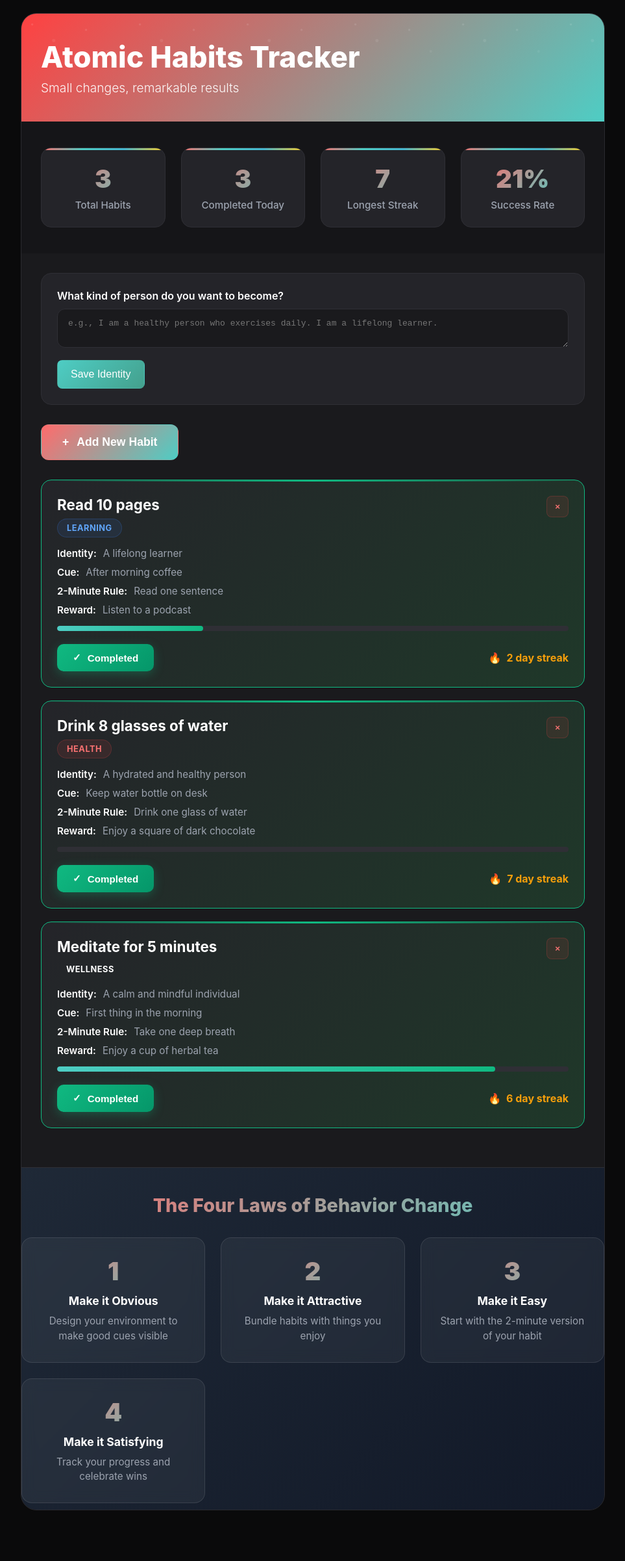
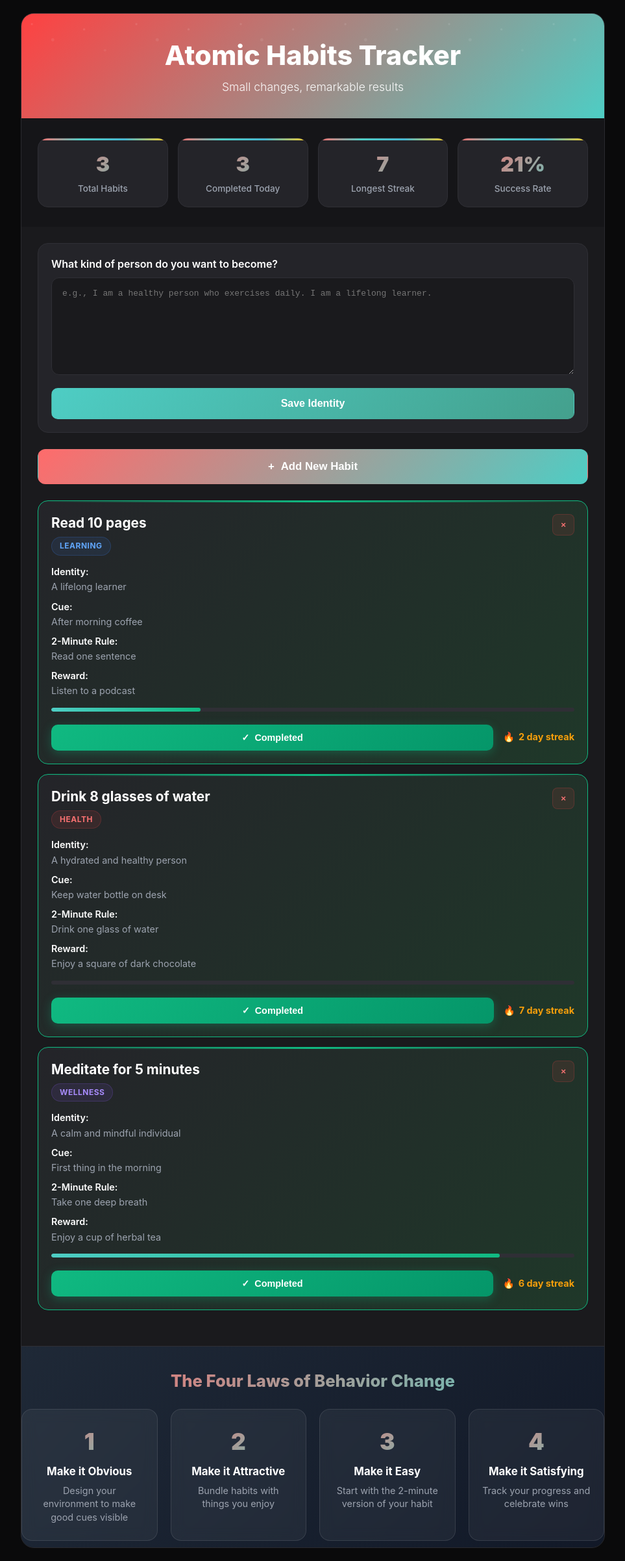
Before and after one commit to CalenCritchfield/atomicHabitApp, a plain HTML site: page index.html in a window 1280 px wide. Shown: the whole page at 65% size, without its empty margins (158-1121 px from the left). Before the commit the page ends 2344 px from the top, so only its background shows below. Drawn offline with Linux system fonts and the light colour scheme.

Commit message:
updated CSS and responsive mode

```diff
--- a/style.css
+++ b/style.css
@@ -9,15 +9,16 @@ body {
     sans-serif;
   background: #0a0a0b;
   min-height: 100vh;
-  padding: 20px;
+  padding: 10px;
   color: #ffffff;
+  line-height: 1.4;
 }
 
 .container {
   max-width: 900px;
   margin: 0 auto;
   background: #1a1a1d;
-  border-radius: 24px;
+  border-radius: 20px;
   border: 1px solid #2a2a2f;
   overflow: hidden;
 }
@@ -25,9 +26,10 @@ body {
 .header {
   background: linear-gradient(135deg, #ff4141 0%, #4ecdc4 100%);
   color: white;
-  padding: 40px 30px;
+  padding: 25px 20px;
   position: relative;
   overflow: hidden;
+  text-align: center;
 }
 
 .header::before {
@@ -41,7 +43,7 @@ body {
 }
 
 .header h1 {
-  font-size: 2.8em;
+  font-size: 2.2em;
   margin-bottom: 8px;
   font-weight: 800;
   position: relative;
@@ -50,7 +52,7 @@ body {
 
 .header p {
   opacity: 0.95;
-  font-size: 1.2em;
+  font-size: 1.1em;
   font-weight: 300;
   position: relative;
   z-index: 1;
@@ -58,15 +60,15 @@ body {
 
 .stats {
   display: grid;
-  grid-template-columns: repeat(auto-fit, minmax(180px, 1fr));
-  gap: 24px;
-  padding: 40px 30px;
+  grid-template-columns: repeat(2, 1fr);
+  gap: 15px;
+  padding: 20px;
   background: #151518;
 }
 
 .stat-card {
   background: #242429;
-  padding: 24px;
+  padding: 18px 15px;
   border-radius: 16px;
   text-align: center;
   border: 1px solid #2f2f35;
@@ -86,15 +88,15 @@ body {
 }
 
 .stat-card:hover {
-  transform: translateY(-4px);
+  transform: translateY(-2px);
   border-color: #4ecdc4;
 }
 
 .stat-number {
-  font-size: 2.4em;
+  font-size: 2em;
   font-weight: 900;
   color: #ffffff;
-  margin-bottom: 8px;
+  margin-bottom: 5px;
   background: linear-gradient(135deg, #ff6b6b, #4ecdc4);
   -webkit-background-clip: text;
   -webkit-text-fill-color: transparent;
@@ -103,12 +105,12 @@ body {
 
 .stat-label {
   color: #9ca3af;
-  font-size: 0.95em;
+  font-size: 0.85em;
   font-weight: 500;
 }
 
 .main-content {
-  padding: 30px;
+  padding: 20px;
   background: #1a1a1d;
 }
 
@@ -116,17 +118,19 @@ body {
   background: linear-gradient(135deg, #ff6b6b 0%, #4ecdc4 100%);
   color: white;
   border: none;
-  padding: 16px 32px;
+  padding: 16px 24px;
   border-radius: 12px;
-  font-size: 1.1em;
+  font-size: 1.05em;
   font-weight: 600;
   cursor: pointer;
-  margin-bottom: 30px;
+  margin-bottom: 25px;
   display: flex;
   align-items: center;
-  gap: 12px;
+  justify-content: center;
+  gap: 10px;
   transition: all 0.3s ease;
   border: 1px solid transparent;
+  width: 100%;
 }
 
 .add-habit-btn:hover {
@@ -136,9 +140,9 @@ body {
 
 .habit-form {
   background: #242429;
-  padding: 32px;
+  padding: 25px 20px;
   border-radius: 16px;
-  margin-bottom: 30px;
+  margin-bottom: 25px;
   display: none;
   border: 1px solid #2f2f35;
 }
@@ -149,7 +153,7 @@ body {
 
 .form-row {
   display: grid;
-  grid-template-columns: 1fr 1fr;
+  grid-template-columns: 1fr;
   gap: 15px;
   margin-bottom: 15px;
 }
@@ -163,7 +167,7 @@ body {
   margin-bottom: 8px;
   font-weight: 600;
   color: #ffffff;
-  font-size: 0.95em;
+  font-size: 0.9em;
 }
 
 .form-group input,
@@ -198,12 +202,14 @@ body {
 }
 
 .btn {
-  padding: 12px 20px;
+  padding: 14px 20px;
   border: none;
-  border-radius: 8px;
+  border-radius: 10px;
   cursor: pointer;
   font-size: 1em;
   transition: all 0.2s;
+  flex: 1;
+  font-weight: 600;
 }
 
 .btn-primary {
@@ -232,14 +238,14 @@ body {
 
 .habits-grid {
   display: grid;
-  gap: 20px;
+  gap: 15px;
 }
 
 .habit-card {
   background: #242429;
   border: 1px solid #2f2f35;
   border-radius: 16px;
-  padding: 24px;
+  padding: 20px;
   transition: all 0.3s ease;
   position: relative;
   overflow: hidden;
@@ -259,8 +265,8 @@ body {
 
 .habit-card:hover {
   border-color: #4ecdc4;
-  transform: translateY(-4px);
-  box-shadow: 0 12px 40px rgba(0, 0, 0, 0.3);
+  transform: translateY(-2px);
+  box-shadow: 0 8px 25px rgba(0, 0, 0, 0.3);
 }
 
 .habit-card:hover::before {
@@ -282,20 +288,22 @@ body {
   justify-content: space-between;
   align-items: flex-start;
   margin-bottom: 15px;
+  gap: 10px;
 }
 
 .habit-name {
-  font-size: 1.4em;
+  font-size: 1.3em;
   font-weight: 700;
   color: #ffffff;
   margin-bottom: 8px;
+  line-height: 1.3;
 }
 
 .habit-category {
   display: inline-block;
-  padding: 6px 14px;
+  padding: 5px 12px;
   border-radius: 20px;
-  font-size: 0.8em;
+  font-size: 0.75em;
   font-weight: 700;
   text-transform: uppercase;
   letter-spacing: 0.5px;
@@ -325,22 +333,28 @@ body {
   border: 1px solid rgba(236, 72, 153, 0.2);
 }
 
+.category-wellness {
+  background: rgba(139, 92, 246, 0.1);
+  color: #a78bfa;
+  border: 1px solid rgba(139, 92, 246, 0.2);
+}
+
 .habit-details {
   margin: 15px 0;
 }
 
 .habit-detail {
   display: flex;
-  align-items: center;
+  flex-direction: column;
   margin-bottom: 10px;
-  font-size: 0.95em;
+  font-size: 0.9em;
   color: #9ca3af;
 }
 
 .habit-detail strong {
-  margin-right: 10px;
   color: #ffffff;
   font-weight: 600;
+  margin-bottom: 3px;
 }
 
 .habit-actions {
@@ -348,10 +362,11 @@ body {
   justify-content: space-between;
   align-items: center;
   margin-top: 20px;
+  gap: 15px;
 }
 
 .complete-btn {
-  padding: 12px 24px;
+  padding: 12px 20px;
   border: none;
   border-radius: 10px;
   cursor: pointer;
@@ -359,8 +374,11 @@ body {
   transition: all 0.3s ease;
   display: flex;
   align-items: center;
-  gap: 10px;
-  font-size: 0.95em;
+  justify-content: center;
+  gap: 8px;
+  font-size: 0.9em;
+  flex: 1;
+  min-width: 120px;
 }
 
 .complete-btn.completed {
@@ -383,24 +401,47 @@ body {
 .streak-display {
   display: flex;
   align-items: center;
-  gap: 8px;
+  gap: 6px;
   font-weight: 700;
   color: #f59e0b;
-  font-size: 1em;
+  font-size: 0.9em;
+  flex-shrink: 0;
+}
+
+.delete-btn {
+  background: rgba(239, 68, 68, 0.1);
+  color: #f87171;
+  border: 1px solid rgba(239, 68, 68, 0.2);
+  padding: 8px 10px;
+  border-radius: 8px;
+  cursor: pointer;
+  font-weight: 600;
+  transition: all 0.2s ease;
+  font-size: 18px;
+  width: 36px;
+  height: 36px;
+  display: flex;
+  align-items: center;
+  justify-content: center;
+  flex-shrink: 0;
+}
+
+.delete-btn:hover {
+  background: rgba(239, 68, 68, 0.2);
 }
 
 .four-laws {
   background: linear-gradient(135deg, #1f2937 0%, #111827 100%);
   color: white;
-  padding: 40px 30px;
-  margin: 30px -30px -30px -30px;
+  padding: 30px 20px;
+  margin: 25px -20px -20px -20px;
   border-top: 1px solid #2f2f35;
 }
 
 .four-laws h3 {
   text-align: center;
-  margin-bottom: 32px;
-  font-size: 1.8em;
+  margin-bottom: 25px;
+  font-size: 1.6em;
   font-weight: 800;
   background: linear-gradient(135deg, #ff6b6b, #4ecdc4);
   -webkit-background-clip: text;
@@ -410,13 +451,13 @@ body {
 
 .laws-grid {
   display: grid;
-  grid-template-columns: repeat(auto-fit, minmax(220px, 1fr));
-  gap: 24px;
+  grid-template-columns: 1fr;
+  gap: 20px;
 }
 
 .law-card {
   background: rgba(255, 255, 255, 0.05);
-  padding: 28px 24px;
+  padding: 25px 20px;
   border-radius: 16px;
   text-align: center;
   border: 1px solid rgba(255, 255, 255, 0.1);
@@ -425,15 +466,15 @@ body {
 }
 
 .law-card:hover {
-  transform: translateY(-4px);
+  transform: translateY(-2px);
   border-color: rgba(78, 205, 196, 0.3);
   box-shadow: 0 8px 32px rgba(0, 0, 0, 0.2);
 }
 
 .law-number {
-  font-size: 2.4em;
+  font-size: 2.2em;
   font-weight: 900;
-  margin-bottom: 12px;
+  margin-bottom: 10px;
   background: linear-gradient(135deg, #ff6b6b, #4ecdc4);
   -webkit-background-clip: text;
   -webkit-text-fill-color: transparent;
@@ -442,39 +483,39 @@ body {
 
 .law-title {
   font-weight: 700;
-  margin-bottom: 10px;
-  font-size: 1.1em;
+  margin-bottom: 8px;
+  font-size: 1.05em;
 }
 
 .law-card div:last-child {
   color: #9ca3af;
-  font-size: 0.95em;
-  line-height: 1.5;
+  font-size: 0.9em;
+  line-height: 1.4;
 }
 
 .empty-state {
   text-align: center;
-  padding: 80px 20px;
+  padding: 60px 20px;
   color: #6b7280;
 }
 
 .empty-state h3 {
   margin-bottom: 12px;
   color: #ffffff;
-  font-size: 1.4em;
+  font-size: 1.3em;
   font-weight: 700;
 }
 
 .empty-state p {
-  font-size: 1.05em;
+  font-size: 1em;
+  line-height: 1.5;
 }
 
-/* New styles for progress bar and identity */
 .progress-bar-container {
   width: 100%;
   background-color: #2f2f35;
   border-radius: 10px;
-  height: 8px;
+  height: 6px;
   margin-top: 15px;
   overflow: hidden;
 }
@@ -489,9 +530,9 @@ body {
 
 .identity-statement {
   background: #242429;
-  padding: 24px;
+  padding: 20px;
   border-radius: 16px;
-  margin-bottom: 30px;
+  margin-bottom: 25px;
   border: 1px solid #2f2f35;
 }
 
@@ -512,8 +553,9 @@ body {
   transition: all 0.2s ease;
   background: #1a1a1d;
   color: #ffffff;
-  min-height: 60px;
+  min-height: 150px;
   resize: vertical;
+  line-height: 1.5;
 }
 
 .identity-statement textarea:focus {
@@ -524,10 +566,143 @@ body {
 
 .identity-statement button {
   margin-top: 15px;
+  width: 100%;
 }
 
-@media (max-width: 768px) {
+.identity-display {
+  background: #1a1a1d;
+  padding: 16px;
+  border-radius: 12px;
+  margin-bottom: 10px;
+  border: 1px solid #2f2f35;
+  color: #e5e7eb;
+  line-height: 1.6;
+  font-style: italic;
+}
+
+/* Tablet optimizations */
+@media (min-width: 768px) {
+  body {
+    padding: 20px;
+  }
+
+  .header {
+    padding: 35px 25px;
+  }
+
+  .header h1 {
+    font-size: 2.6em;
+  }
+
+  .stats {
+    grid-template-columns: repeat(4, 1fr);
+    padding: 30px 25px;
+  }
+
+  .main-content {
+    padding: 25px;
+  }
+
   .form-row {
-    grid-template-columns: 1fr;
+    grid-template-columns: 1fr 1fr;
+  }
+
+  .laws-grid {
+    grid-template-columns: repeat(2, 1fr);
+  }
+
+  .four-laws {
+    margin: 30px -25px -25px -25px;
+    padding: 35px 25px;
   }
 }
+
+/* Large tablet/small desktop */
+@media (min-width: 1024px) {
+  .laws-grid {
+    grid-template-columns: repeat(4, 1fr);
+  }
+}
+
+/* Mobile-specific optimizations */
+@media (max-width: 480px) {
+  body {
+    padding: 5px;
+  }
+
+  .container {
+    border-radius: 16px;
+  }
+
+  .header {
+    padding: 20px 15px;
+  }
+
+  .header h1 {
+    font-size: 1.9em;
+  }
+
+  .header p {
+    font-size: 1em;
+  }
+
+  .stats {
+    padding: 15px;
+    gap: 12px;
+  }
+
+  .stat-card {
+    padding: 15px 12px;
+  }
+
+  .stat-number {
+    font-size: 1.8em;
+  }
+
+  .stat-label {
+    font-size: 0.8em;
+  }
+
+  .main-content {
+    padding: 15px;
+  }
+
+  .habit-form {
+    padding: 20px 15px;
+  }
+
+  .habit-card {
+    padding: 16px;
+  }
+
+  .habit-name {
+    font-size: 1.2em;
+  }
+
+  .habit-actions {
+    flex-direction: column;
+    gap: 12px;
+  }
+
+  .complete-btn {
+    width: 100%;
+  }
+
+  .streak-display {
+    align-self: center;
+    justify-content: center;
+  }
+
+  .four-laws {
+    margin: 20px -15px -15px -15px;
+    padding: 25px 15px;
+  }
+
+  .four-laws h3 {
+    font-size: 1.4em;
+  }
+
+  .law-card {
+    padding: 20px 15px;
+  }
+}
```
Also changed, not shown: 1 other file.
